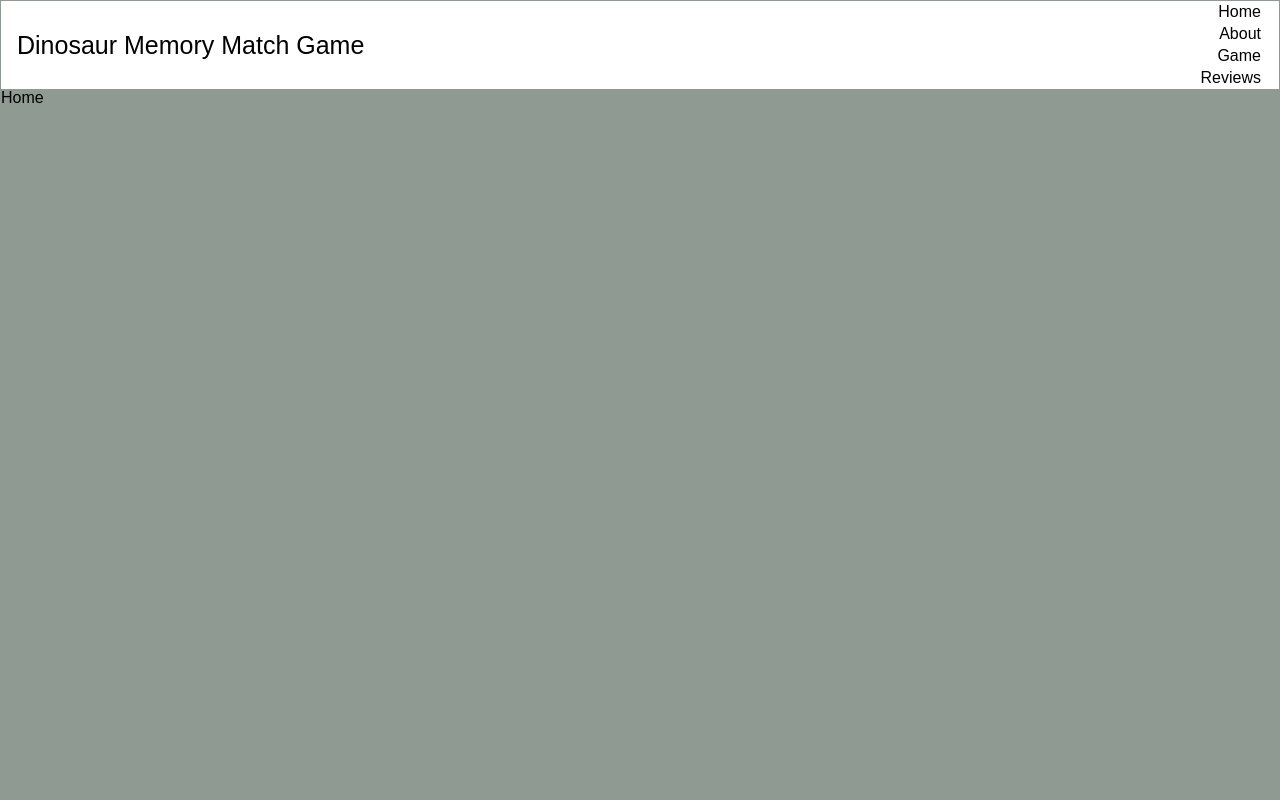
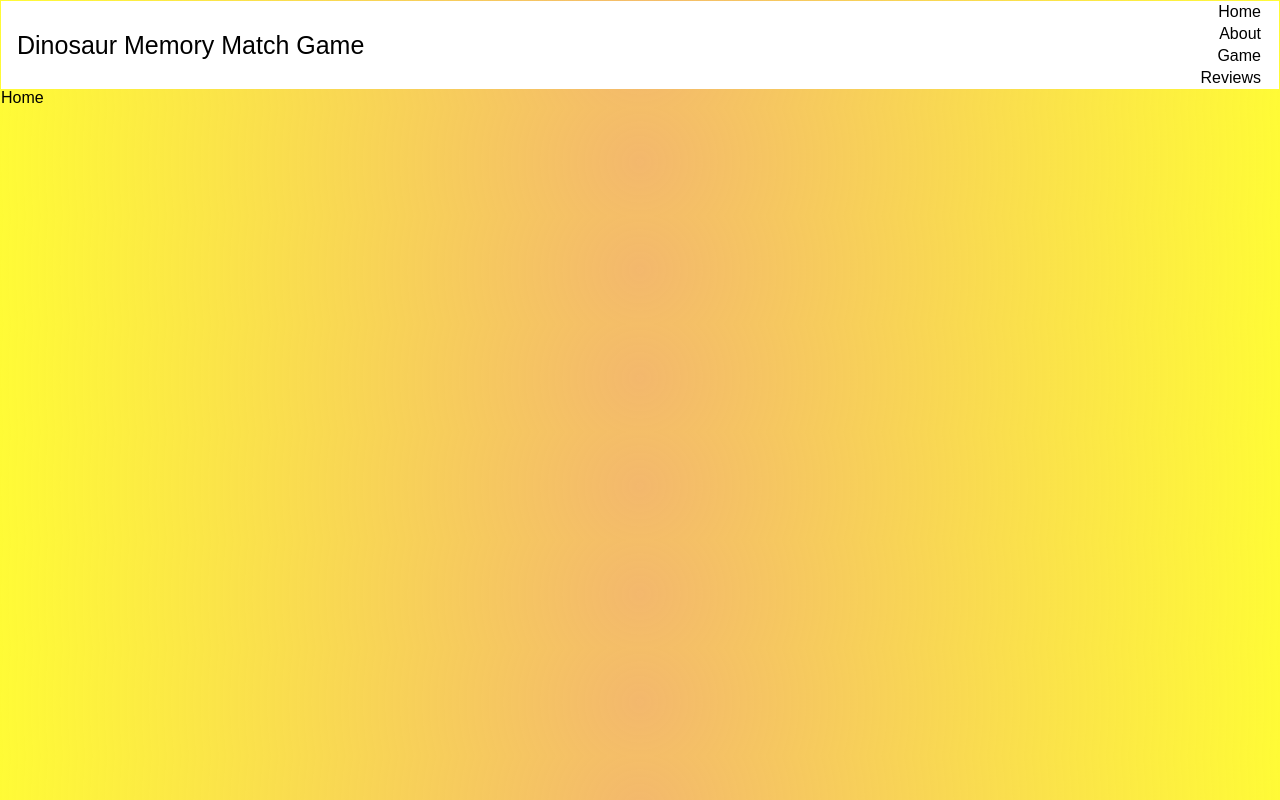
Before and after one commit to abigeez/Garner_Abigail_MemoryGameApp_Capstone, a React (Vite) app: page / in a window 1280 px wide. Built offline with nearby package versions, Linux system fonts and the light colour scheme.

Commit message:
styling page background

```diff
--- a/src/App.css
+++ b/src/App.css
@@ -2,7 +2,10 @@
 
 body{
 
-  background:rgb(142, 154, 146);
+
+  background: rgb(237,147,33);
+  background: radial-gradient(circle, rgba(237,147,33,0.6601731601731602) 0%,
+  rgba(255,251,54,1) 100%);
 
 }
 
```
